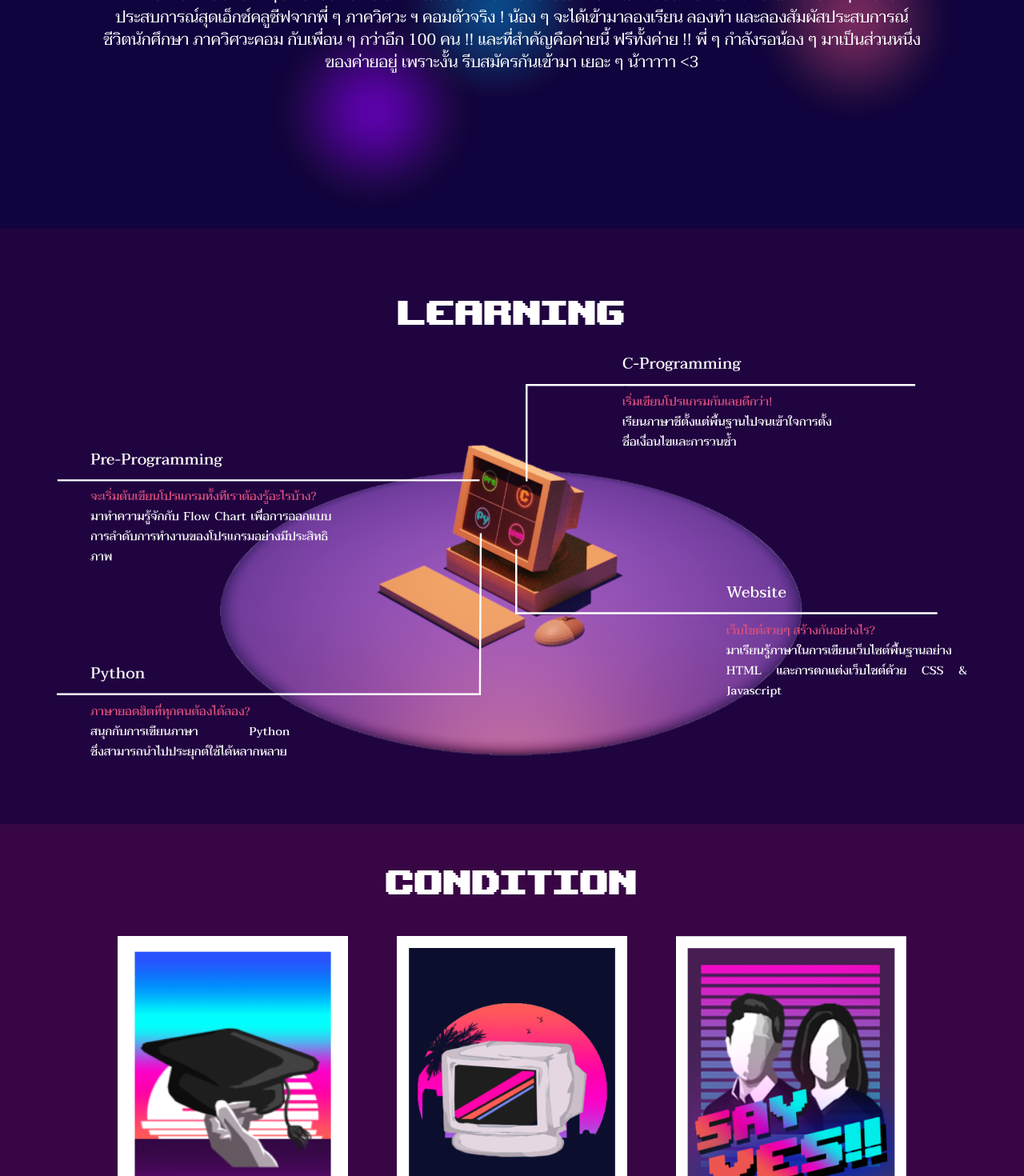
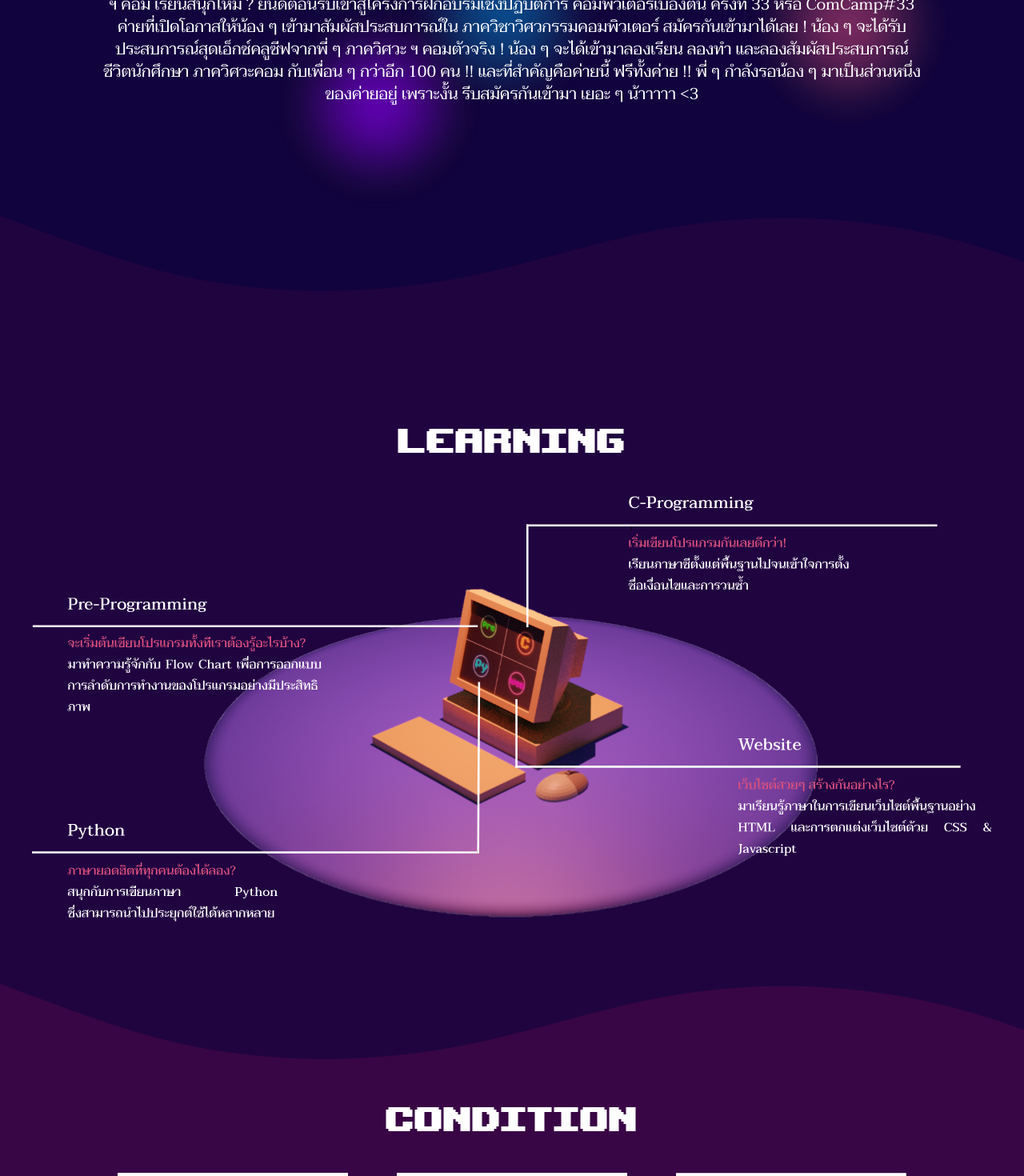
Before and after one commit to cpe-kmutt-student/comcamp33, a Next.js app: page /home in a window 1280 px wide. Shown: the part 1330-2800 px from the top of the page at 80% size. Built offline with nearby package versions, Linux system fonts and the light colour scheme.

Commit message:
add curve shape divider

```diff
--- a/src/components/homepage/about/index.js
+++ b/src/components/homepage/about/index.js
@@ -33,6 +33,11 @@ const About = () => {
           {`น้อง ๆ ที่สงสัยว่าวิศวะ ฯ คอมเรียนเกี่ยวกับอะไร ? วิศวะ ฯ คอมจบไปแล้วทำอะไร ? อะไรคือสิ่งที่เป็นเสน่ห์ ของวิศวะ ฯ คอม ? วิศวะ ฯ คอม เรียนสนุกไหม ? ยินดีต้อนรับเข้าสู่โครงการฝึกอบรมเชิงปฏิบัติการ คอมพิวเตอร์เบื้องต้น ครั้งที่ 33 หรือ ComCamp#33 ค่ายที่เปิดโอกาสให้น้อง ๆ เข้ามาสัมผัสประสบการณ์ใน ภาควิชาวิศวกรรมคอมพิวเตอร์ สมัครกันเข้ามาได้เลย ! น้อง ๆ จะได้รับประสบการณ์สุดเอ็กซ์คลูซีฟจากพี่ ๆ ภาควิศวะ ฯ คอมตัวจริง ! น้อง ๆ จะได้เข้ามาลองเรียน ลองทำ และลองสัมผัสประสบการณ์ชีวิตนักศึกษา ภาควิศวะคอม กับเพื่อน ๆ กว่าอีก 100 คน !! และที่สำคัญคือค่ายนี้ ฟรีทั้งค่าย !! พี่ ๆ กำลังรอน้อง ๆ มาเป็นส่วนหนึ่งของค่ายอยู่ เพราะงั้น รีบสมัครกันเข้ามา เยอะ ๆ น้าาาาา <3`}
         </p>
       </div>
+      <div className="absolute bottom-0 left-0 w-[100%] overflow-hidden leading-[0] rotate-180">
+        <svg className="relative block w-[clac(157%+1.3px)] h-[169px]" data-name="Layer 1" xmlns="http://www.w3.org/2000/svg" viewBox="0 0 1200 120" preserveAspectRatio="none">
+            <path d="M321.39,56.44c58-10.79,114.16-30.13,172-41.86,82.39-16.72,168.19-17.73,250.45-.39C823.78,31,906.67,72,985.66,92.83c70.05,18.48,146.53,26.09,214.34,3V0H0V27.35A600.21,600.21,0,0,0,321.39,56.44Z" className="shape-fill" fill="#200440"></path>
+        </svg>
+    </div>
     </div>
   );
 };
--- a/src/components/homepage/condition/index.js
+++ b/src/components/homepage/condition/index.js
@@ -74,8 +74,8 @@ const Condition = () => {
 
           </div>
         </div>
+
       </div>
-
     </div>
   );
 };
--- a/src/components/homepage/contact/index.js
+++ b/src/components/homepage/contact/index.js
@@ -3,6 +3,11 @@ import Image from "next/image";
 const Contact = () => {
   return (
     <>
+      <div className="absolute top-0 left-0 w-[100%] overflow-hidden leading-[0]">
+          <svg className="relative block w-[calc(169% + 1.3px)] h-[210px]" data-name="Layer 1" xmlns="http://www.w3.org/2000/svg" viewBox="0 0 1200 120" preserveAspectRatio="none">
+              <path d="M321.39,56.44c58-10.79,114.16-30.13,172-41.86,82.39-16.72,168.19-17.73,250.45-.39C823.78,31,906.67,72,985.66,92.83c70.05,18.48,146.53,26.09,214.34,3V0H0V27.35A600.21,600.21,0,0,0,321.39,56.44Z" class="shape-fill" fill="#840D4F"></path>
+          </svg>
+      </div>
       <div className="absolute h-[93vh] w-screen right-0 bottom-0 z-1">
         <Image
           src="/assets/contact/contactbg.png"
--- a/src/components/homepage/learning/index.js
+++ b/src/components/homepage/learning/index.js
@@ -16,7 +16,7 @@ const Learning = () => {
   return (
     <div className="flex flex-col justify-center items-center relative w-full h-full text-center md:px-10 lg:px-10 sm:space-y-10 lg:space-y-5 md:space-y-5 lg:pt-[-3vh]">
       <h1 data-aos="fade-right" className="text-white font-pixel text-3xl sm:text-4xl md:text-6xl lg:text-6xl relative ">Learning</h1>
-      <div data-aos="fade-up" className="h-[70%] w-full relative hidden lg:block  animate-float">
+      <div data-aos="fade-up" className="h-[60%] w-full relative hidden lg:block  animate-float">
         <Image src="/assets/learning/pc_learning.svg"
           layout="fill"
           objectFit="contain"
@@ -43,12 +43,11 @@ const Learning = () => {
           <SubjectDetail name="Python" highlight="ภาษายอดฮิตที่ทุกคนต้องได้ลอง!" detail="สนุกกับการเขียนภาษา Python ซึ่งสามารถนำไปประยุกต์ใช้ได้หลากหลาย" />
         </div>
       </div>
-
-          {/* <div className="absolute bottom-0 left-0 w-[100%] overflow-hidden leading-[0] rotate-180">
-              <svg className="relative block w-[clac(157%+1.3px)] h-[169px]" data-name="Layer 1" xmlns="http://www.w3.org/2000/svg" viewBox="0 0 1200 120" preserveAspectRatio="none">
-                  <path d="M321.39,56.44c58-10.79,114.16-30.13,172-41.86,82.39-16.72,168.19-17.73,250.45-.39C823.78,31,906.67,72,985.66,92.83c70.05,18.48,146.53,26.09,214.34,3V0H0V27.35A600.21,600.21,0,0,0,321.39,56.44Z" class="shape-fill" fill="#FFFFFF"></path>
-              </svg>
-          </div> */}
+        <div className="absolute bottom-0 left-0 w-[100%] overflow-hidden leading-[0] rotate-180">
+            <svg className="relative block w-[clac(170%+1.3px)] h-[169px]" data-name="Layer 1" xmlns="http://www.w3.org/2000/svg" viewBox="0 0 1200 120" preserveAspectRatio="none">
+                <path d="M321.39,56.44c58-10.79,114.16-30.13,172-41.86,82.39-16.72,168.19-17.73,250.45-.39C823.78,31,906.67,72,985.66,92.83c70.05,18.48,146.53,26.09,214.34,3V0H0V27.35A600.21,600.21,0,0,0,321.39,56.44Z" class="shape-fill" fill="#380644"></path>
+            </svg>
+        </div>
     </div>
   );
 };
--- a/src/components/homepage/timeline/index.js
+++ b/src/components/homepage/timeline/index.js
@@ -17,9 +17,19 @@ const Timeline = () => {
 
   return (
     <div className="flex flex-col justify-center items-center relative w-full h-full text-center md:space-y-20 lg:space-y-20  sm:pt-20 md:mt-0 lg:pt-0 pt-5 md:pt-0">
+      <div className="absolute top-0 left-0 w-[100%] overflow-hidden leading-[0] ">
+          <svg className="relative block w-[calc(114% + 1.3px)] h-[169px]" data-name="Layer 1" xmlns="http://www.w3.org/2000/svg" viewBox="0 0 1200 120" preserveAspectRatio="none">
+              <path d="M321.39,56.44c58-10.79,114.16-30.13,172-41.86,82.39-16.72,168.19-17.73,250.45-.39C823.78,31,906.67,72,985.66,92.83c70.05,18.48,146.53,26.09,214.34,3V0H0V27.35A600.21,600.21,0,0,0,321.39,56.44Z" className="shape-fill" fill="#380644"></path>
+          </svg>
+      </div>
       <h1 data-aos="slide-left" className="text-white font-pixel text-4xl sm:text-5xl md:text-5xl lg:text-6xl">Timeline</h1>
       <PC_Timeline current={period} />
       <Phone_Timeline current={period} />
+      <div className="absolute bottom-0 left-0 w-[100%] overflow-hidden leading-[0] rotate-180">
+          <svg className="relative block w-[calc(199% + 1.3px)] h-[173]" data-name="Layer 1" xmlns="http://www.w3.org/2000/svg" viewBox="0 0 1200 120" preserveAspectRatio="none">
+              <path d="M321.39,56.44c58-10.79,114.16-30.13,172-41.86,82.39-16.72,168.19-17.73,250.45-.39C823.78,31,906.67,72,985.66,92.83c70.05,18.48,146.53,26.09,214.34,3V0H0V27.35A600.21,600.21,0,0,0,321.39,56.44Z" className="shape-fill" fill="#840D4F"></path>
+          </svg>
+      </div>
     </div>
   );
 };
--- a/src/pages/home/index.js
+++ b/src/pages/home/index.js
@@ -20,19 +20,17 @@ const Home = () => {
         <First />
       </section>
 
-      <section className="bg-[#11033E] h-[100vh]" id="about">
+      <section className="bg-[#11033E] h-[110vh]" id="about">
         <About />
-
       </section>
-
-      <section className="bg-[#200440] h-[93vh]" id="learning">
+      <section className="bg-[#200440] h-[120vh]" id="learning">
         <Learning />
       </section>
       <section className="bg-[#380644] " id="condition">
         <Condition />
       </section>
 
-      <section className="bg-[#590949] h-[93vh]" id="schedule">
+      <section className="bg-[#590949] h-[120vh]" id="schedule">
         <Timeline />
       </section>
 
@@ -40,7 +38,7 @@ const Home = () => {
         <Faqs />
       </section>
 
-      <section className="bg-[#B61157] lg:h-[93vh] relative pb-8 lg:pb-0" id="contact">
+      <section className="bg-[#B61157] lg:h-[113vh] relative pb-8 lg:pb-0" id="contact">
         <Contact />
       </section>
       <Footer />
```
